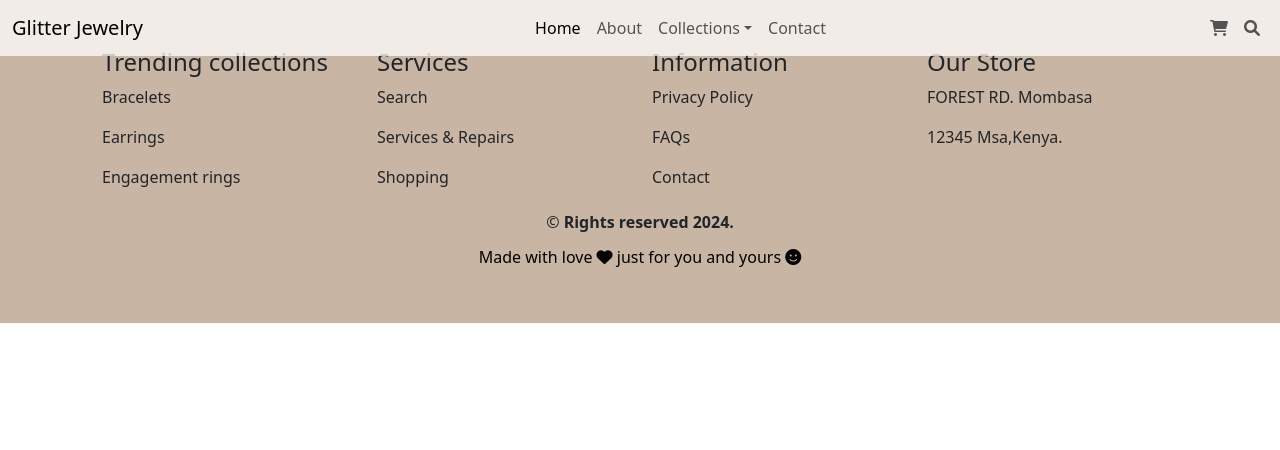
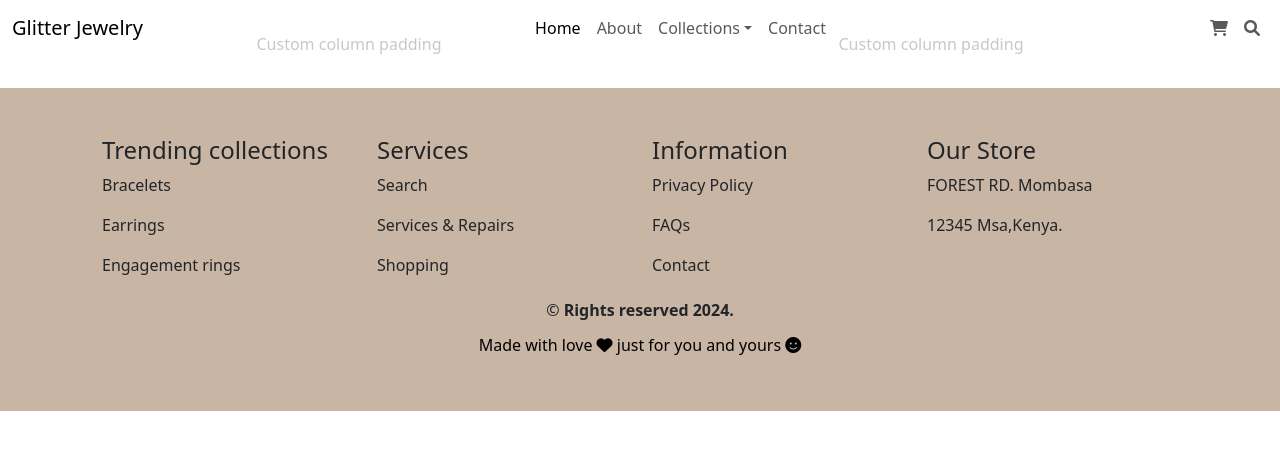
Before and after one commit to Carol254/glitter-e-shop, an Angular app: page /cart in a window 1280 px wide. Before the commit this address led to /. Shown: the top 450 px of the page. Built offline with nearby package versions, Linux system fonts and the light colour scheme.

Commit message:
few changes made

```diff
--- a/src/app/app.component.ts
+++ b/src/app/app.component.ts
@@ -1,4 +1,4 @@
-import { Component } from '@angular/core';
+import { Component, Input } from '@angular/core';
 import { RouterOutlet } from '@angular/router';
 import { HeaderComponent } from './header/header.component';
 import { FooterComponent } from './footer/footer.component';
--- a/src/app/app.routes.ts
+++ b/src/app/app.routes.ts
@@ -12,6 +12,7 @@ import { LadiesEarringsComponent } from './ladies-earrings/ladies-earrings.compo
 import { LadiesBraceletsComponent } from './ladies-bracelets/ladies-bracelets.component';
 import { AllLadiesProductsComponent } from './all-ladies-products/all-ladies-products.component';
 import { DetailsPageComponent } from './details-page/details-page.component';
+import { CartComponent } from './cart/cart.component';
 
 export const routes: Routes = [
     {path:'home',component:HomeComponent},
@@ -30,5 +31,6 @@ export const routes: Routes = [
     },
     {path:'mens-products',component:MensProductsComponent},
     {path:'product-details',component:DetailsPageComponent},
+    {path:'cart',component:CartComponent},
     {path:'',redirectTo:'/home',pathMatch:'full'},
 ];
--- a/src/app/cart/cart.component.html
+++ b/src/app/cart/cart.component.html
@@ -1 +1,19 @@
-<p>cart works!</p>
+<body class="p-3 m-0 border-0 bd-example m-0 border-0 bd-example-cols">
+
+    <!-- Example Code -->
+
+
+    <div class="container overflow-hidden text-center">
+      <div class="row gx-5">
+        <div class="col">
+         <div class="p-3">Custom column padding</div>
+        </div>
+        <div class="col">
+          <div class="p-3">Custom column padding</div>
+        </div>
+      </div>
+    </div>
+
+
+    <!-- End Example Code -->
+  </body>
--- a/src/app/header/header.component.html
+++ b/src/app/header/header.component.html
@@ -53,7 +53,7 @@
       <div>
         <ul class="navbar-nav ml-auto">
           <li class="nav-item" (click)="closeNavbar()">
-            <i class="nav-link fas fa-shopping-cart"></i>
+            <i class="nav-link fas fa-shopping-cart" routerLink="/cart"></i>
           </li>
           <li class="nav-item" (click)="closeNavbar()">
             <i class="nav-link fas fa-search"></i>
--- a/src/app/header/header.component.ts
+++ b/src/app/header/header.component.ts
@@ -1,11 +1,11 @@
-import { NgClass } from '@angular/common';
-import { Component } from '@angular/core';
+import { NgClass, NgIf } from '@angular/common';
+import { Component, Input, OnInit } from '@angular/core';
 import { RouterLink } from '@angular/router';
 
 @Component({
   selector: 'app-header',
   standalone: true,
-  imports: [RouterLink,NgClass],
+  imports: [RouterLink,NgClass,NgIf],
   templateUrl: './header.component.html',
   styleUrl: './header.component.css'
 })
--- a/src/index.html
+++ b/src/index.html
@@ -8,6 +8,7 @@
   <link rel="icon" type="image/x-icon" href="assets/GLitter.png">
   <link href="https://cdn.jsdelivr.net/npm/bootstrap@5.3.3/dist/css/bootstrap.min.css" rel="stylesheet" integrity="sha384-QWTKZyjpPEjISv5WaRU9OFeRpok6YctnYmDr5pNlyT2bRjXh0JMhjY6hW+ALEwIH" crossorigin="anonymous">
   <link rel="stylesheet" href="https://cdnjs.cloudflare.com/ajax/libs/font-awesome/6.0.0-beta3/css/all.min.css">
+  <!-- <link href="https://getbootstrap.com/docs/5.3/assets/css/docs.css" rel="stylesheet"> -->
 </head>
 <body>
   <app-root></app-root>
```
Also changed, not shown: src/app/cart/cart.component.css (+10 -0 lines), src/app/details-page/details-page.component.ts (+6 -2 lines), src/app/details-page/details-page.component.html (line endings or trailing spaces).
